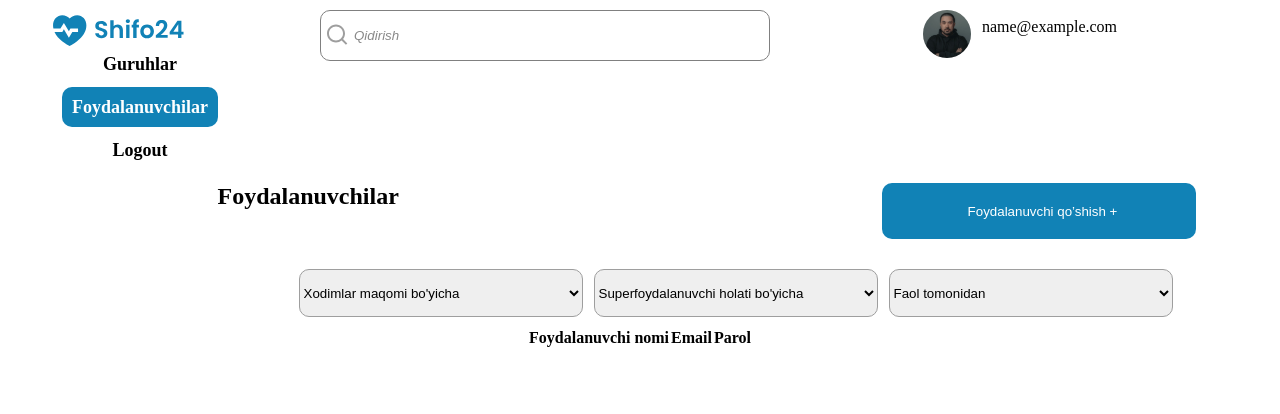
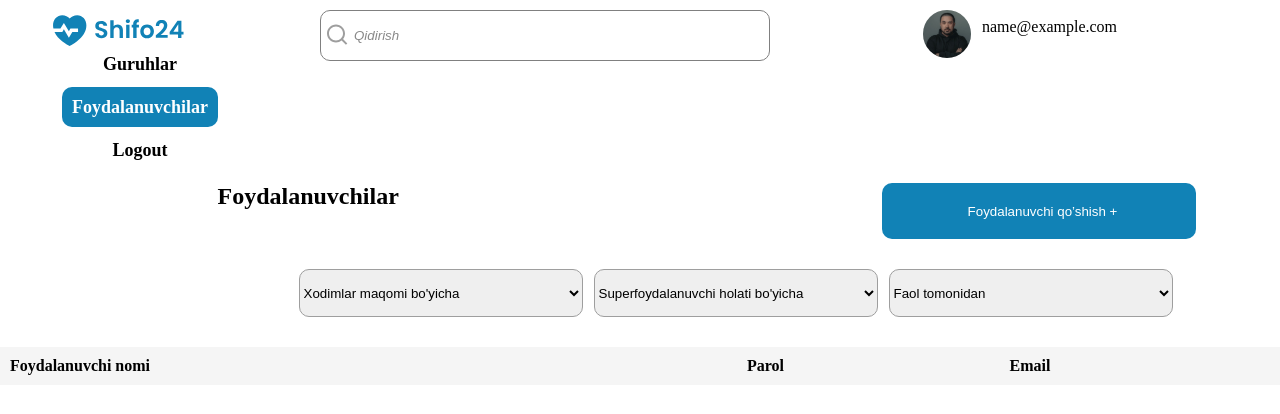
Before and after one commit to Muslimov-Khasan/shifo24, a React (Create React App) app: page / in a window 1280 px wide. Both pictures are taken after typing "name@example.com", "Sample123" into the empty fields and a click on the button "Kirish". Shown: the top 414 px of the page. Built offline with nearby package versions, Linux system fonts and the light colour scheme.

Commit message:
table add

```diff
--- a/src/components/Home/Home.jsx
+++ b/src/components/Home/Home.jsx
@@ -14,6 +14,7 @@ function Home() {
   const [userName, setUserName] = useState("");
   const [email, setEmail] = useState("");
   const [password, setPassword] = useState("");
+  const [confirmPassword, setConfirmPassword] = useState("");
   const [tableData, setTableData] = useState([]);
 
   useEffect(() => {
@@ -55,6 +56,7 @@ function Home() {
 
     handleCloseModal();
   };
+
 
   return (
     <>
@@ -139,34 +141,35 @@ function Home() {
           </label>
           <input
             className="user-name"
-            type="email"
-            placeholder="Foydalanuvchi email"
+            type="password"
+            placeholder="password"
             value={email}
             onChange={(e) => setEmail(e.target.value)}
           />
-          <label className="user-label" htmlFor="Parol:">
-            Parol:
+          <label className="user-label" htmlFor="Tasdiqlang parol:">
+            Tasdiqlang parol:
           </label>
           <input
             className="user-name"
             type="password"
-            placeholder="Foydalanuvchi parol"
-            value={password}
-            onChange={(e) => setPassword(e.target.value)}
+            placeholder="parolni tasdiqlang"
+            value={confirmPassword}
+            onChange={(e) => setConfirmPassword(e.target.value)}
           />
           <button className="modal-btn" type="submit">
             Saqlash
           </button>
-        </form>
+       </form>
       </Modal>
+
 
       <div className="table-box">
         <table className="table">
           <thead>
             <tr>
               <th>Foydalanuvchi nomi</th>
+              <th>Parol</th>
               <th>Email</th>
-              <th>Parol</th>
             </tr>
           </thead>
           <tbody>
--- a/src/components/Home/Home.scss
+++ b/src/components/Home/Home.scss
@@ -188,27 +188,28 @@
   padding: 24px, 16px, 24px, 16px;
   gap: 32px;
 }
-
-.head-table {
-  background-color: rgba(255, 255, 255, 1);
+// Home.scss
+.table-box {
+  margin-top: 20px;
 }
 
-.data-list:nth-child(even) {
-  background-color: #f5f5f5;
+.table {
+  width: 100%;
+  border-collapse: collapse;
 }
 
-.data-item {
+.table th {
+  background-color: #f5f5f5;
   padding: 10px;
-  color: #fff;
-  background-color: gold;
+  text-align: left;
+  font-weight: bold;
 }
 
-input[type="checkbox"] {
-  margin-right: 5px;
+.table td {
+  padding: 10px;
+  border-bottom: 1px solid #ddd;
 }
 
-.table-box {
-  display: flex;
-  justify-content: center;
-  align-items: center;
+.table tr:last-child td {
+  border-bottom: none;
 }
```
